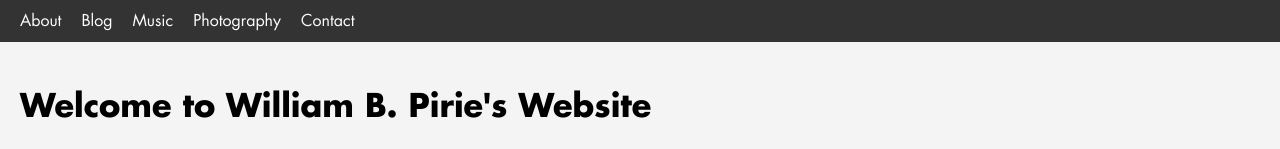
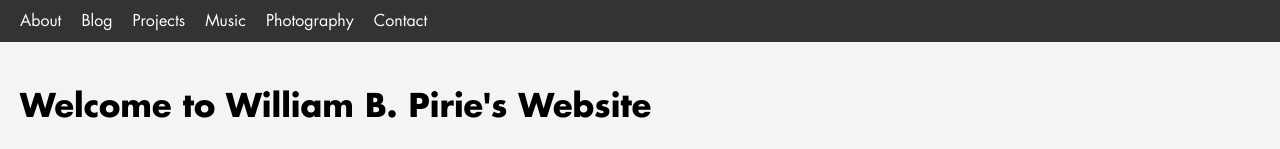
Before and after one commit to wbpirie/Personal_Website, a plain HTML site: page index.html in a window 1280 px wide. Shown: the top 149 px of the page. Drawn offline with Linux system fonts and the light colour scheme.

Commit message:
Experimenting with the upper tab

```diff
--- a/index.html
+++ b/index.html
@@ -13,6 +13,7 @@
             <ul>
                 <li><a href="about.html">About</a></li>
                 <li><a href="blog/index.html">Blog</a></li>
+                <li><a href="projects/index.html">Projects</a></li>
                 <li><a href="music/index.html">Music</a></li>
                 <li><a href="photography/index.html">Photography</a></li>
                 <li><a href="contact.html">Contact</a></li>
```
